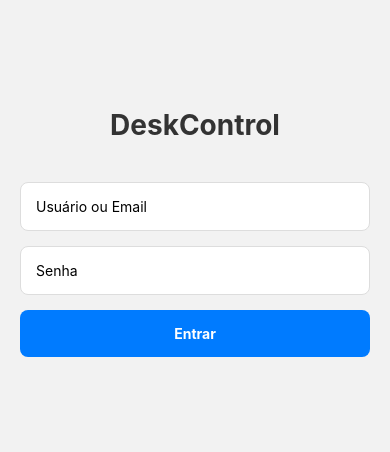
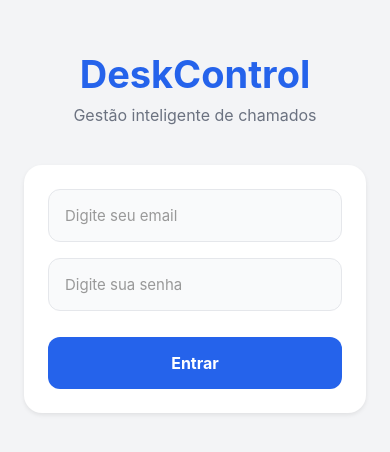
Before and after one commit to dscCardoso/chamados, a React Native app in the folder mobile/: screen /Login in a window 390 px wide. Shown: the part 190-642 px from the top of the page. Built offline with nearby package versions, Linux system fonts and the light colour scheme.

Commit message:
padronizado tela de login

```diff
--- a/mobile/src/screens/LoginScreen.js
+++ b/mobile/src/screens/LoginScreen.js
@@ -5,10 +5,12 @@ import {
   TextInput,
   TouchableOpacity,
   StyleSheet,
-  Alert
+  Alert,
 } from 'react-native';
+
 import AsyncStorage from '@react-native-async-storage/async-storage';
 import api from '../services/api';
+import { COLORS } from '../theme/colors';
 
 export default function LoginScreen({ navigation }) {
   const [email, setEmail] = useState('');
@@ -23,18 +25,18 @@ export default function LoginScreen({ navigation }) {
     try {
       const response = await api.post('/auth/login', {
         email,
-        senha
+        senha,
       });
 
       if (response.data?.token) {
         await AsyncStorage.setItem('token', response.data.token);
-        const tokenSalvo = await AsyncStorage.getItem('token');
-console.log('TOKEN SALVO:', tokenSalvo);
+
+        console.log('TOKEN SALVO:', response.data.token);
+
         navigation.replace('App');
       } else {
         Alert.alert('Erro', 'Resposta inválida do servidor');
       }
-
     } catch (error) {
       console.log(error);
       Alert.alert('Erro', 'Usuário ou senha inválidos');
@@ -43,11 +45,19 @@ console.log('TOKEN SALVO:', tokenSalvo);
 
   return (
     <View style={styles.container}>
-      <Text style={styles.title}>DeskControl</Text>
+
+      <Text style={styles.logo}>DeskControl</Text>
+
+      <Text style={styles.subtitle}>
+        Gestão inteligente de chamados
+      </Text>
+
+      <View style={styles.card}>
 
         <TextInput
           style={styles.input}
-        placeholder="Usuário ou Email"
+          placeholder="Digite seu email"
+          placeholderTextColor="#999"
           value={email}
           onChangeText={setEmail}
           autoCapitalize="none"
@@ -55,15 +65,24 @@ console.log('TOKEN SALVO:', tokenSalvo);
 
         <TextInput
           style={styles.input}
-        placeholder="Senha"
+          placeholder="Digite sua senha"
+          placeholderTextColor="#999"
           value={senha}
           onChangeText={setSenha}
           secureTextEntry
         />
 
-      <TouchableOpacity style={styles.button} onPress={handleLogin}>
-        <Text style={styles.buttonText}>Entrar</Text>
+        <TouchableOpacity
+          style={styles.button}
+          onPress={handleLogin}
+        >
+          <Text style={styles.buttonText}>
+            Entrar
+          </Text>
         </TouchableOpacity>
+
+      </View>
+
     </View>
   );
 }
@@ -71,33 +90,67 @@ console.log('TOKEN SALVO:', tokenSalvo);
 const styles = StyleSheet.create({
   container: {
     flex: 1,
+    backgroundColor: COLORS.background,
     justifyContent: 'center',
-    padding: 20,
-    backgroundColor: '#f2f2f2'
+    padding: 24,
   },
-  title: {
-    fontSize: 28,
+
+  logo: {
+    fontSize: 38,
     fontWeight: 'bold',
+    color: COLORS.primary,
+    textAlign: 'center',
+  },
+
+  subtitle: {
+    textAlign: 'center',
+    color: COLORS.textSecondary,
+    marginTop: 8,
     marginBottom: 40,
-    textAlign: 'center',
-    color: '#333'
+    fontSize: 16,
   },
+
+  card: {
+    backgroundColor: COLORS.card,
+    borderRadius: 18,
+    padding: 24,
+
+    shadowColor: '#000',
+    shadowOffset: {
+      width: 0,
+      height: 2,
+    },
+    shadowOpacity: 0.08,
+    shadowRadius: 4,
+
+    elevation: 4,
+  },
+
   input: {
-    backgroundColor: '#fff',
-    padding: 15,
-    borderRadius: 8,
-    marginBottom: 15,
+    backgroundColor: '#f9fafb',
     borderWidth: 1,
-    borderColor: '#ddd'
+    borderColor: COLORS.border,
+
+    padding: 16,
+    borderRadius: 12,
+
+    marginBottom: 16,
+
+    fontSize: 15,
+    color: COLORS.text,
   },
+
   button: {
-    backgroundColor: '#007bff',
-    padding: 15,
-    borderRadius: 8,
-    alignItems: 'center'
+    backgroundColor: COLORS.primary,
+    padding: 16,
+    borderRadius: 12,
+    alignItems: 'center',
+    marginTop: 10,
   },
+
   buttonText: {
     color: '#fff',
-    fontWeight: 'bold'
-  }
+    fontWeight: 'bold',
+    fontSize: 16,
+  },
 });
```
Lines whose indentation alone changed are shown as unchanged.
